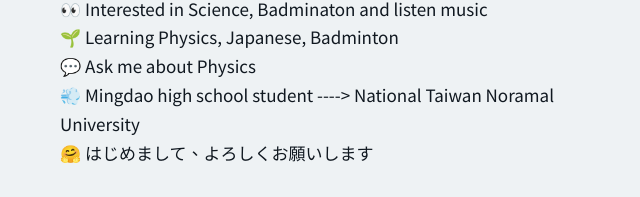
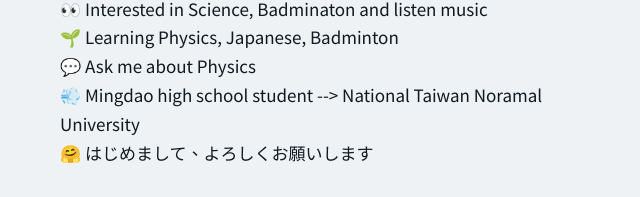
Before and after one commit to hhjbear/Arthur-Huang-, a plain HTML site: page index.html in a window 1280 px wide. Shown: the part 552-749 px from the top of the page, 452-1092 px from the left. Drawn offline with Linux system fonts and the light colour scheme.

Commit message:
Update index.html

```diff
--- a/index.html
+++ b/index.html
@@ -85,7 +85,7 @@ html{scroll-behavior:smooth}
 <p style="margin:0">👀 Interested in Science, Badminaton and listen music</p>
 <p style="margin:0">🌱 Learning Physics, Japanese, Badminton</p>
 <p style="margin:0">💬 Ask me about Physics</p>
-<p style="margin:0">💨 Mingdao high school student ----> National Taiwan Noramal University</p>
+<p style="margin:0">💨 Mingdao high school student --> National Taiwan Noramal University</p>
 <p style="margin:0">🤗 はじめまして、よろしくお願いします</p>
 <div class="facts">
 <div><div class="mono">學校</div>國立臺灣師範大學(NTNU)</div>
```
